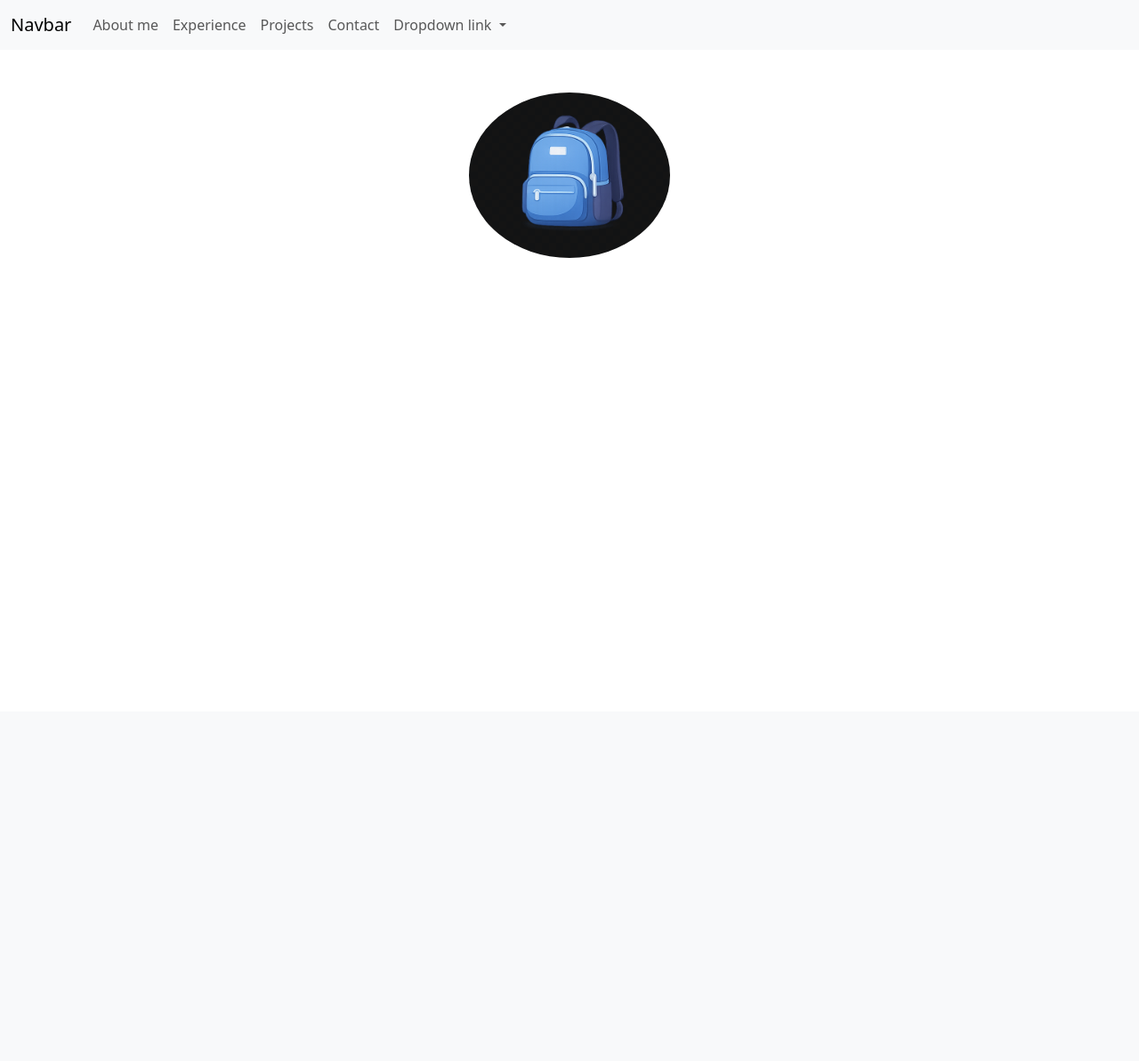
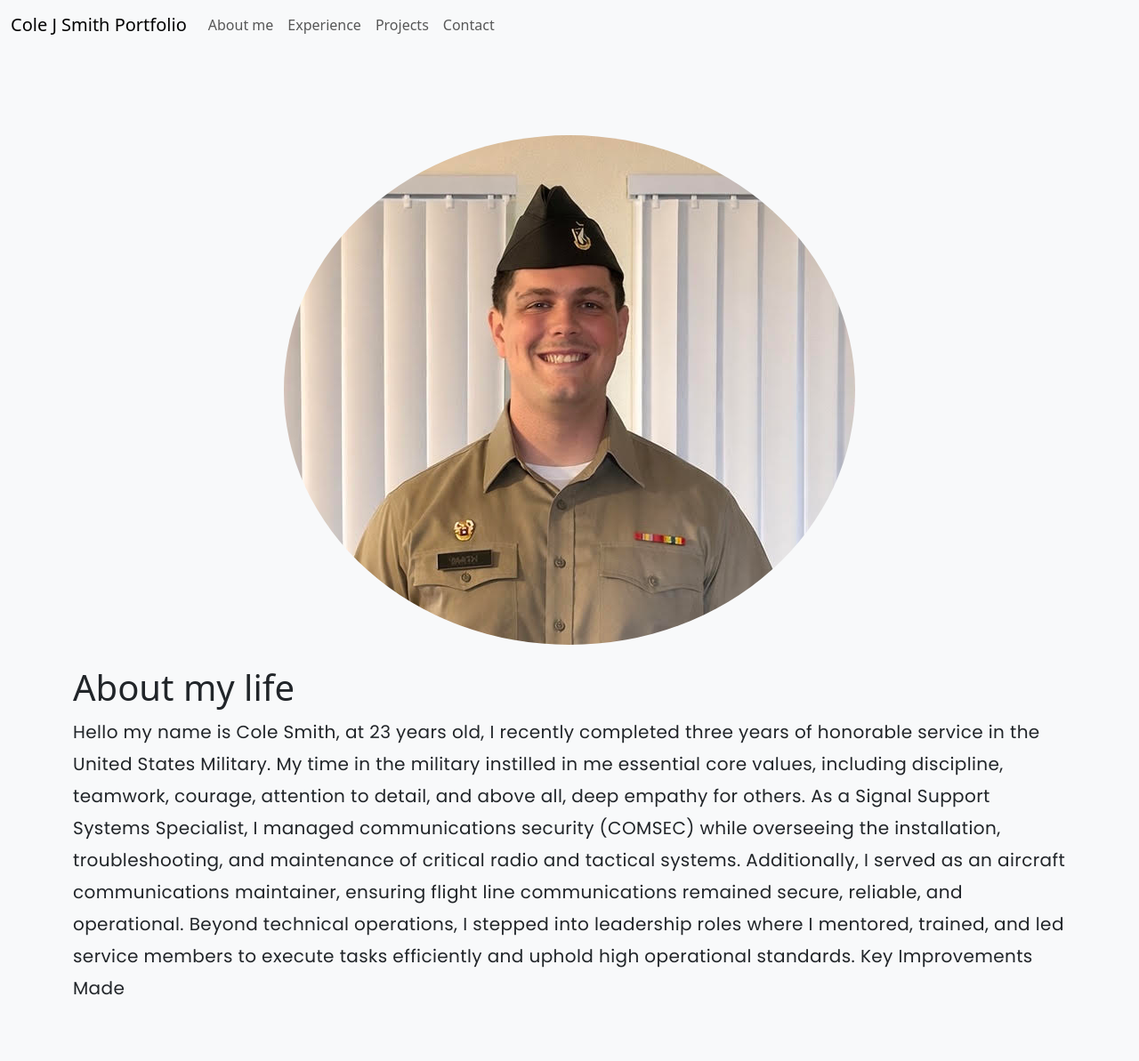
Before and after one commit to colesmith001/117-django-about-me-website, a Django app: page / in a window 1280 px wide. Shown: the whole page at 89% size. Before the commit the page ends 290 px from the top, so only its background shows below. Run offline with Django 5.2, Linux system fonts and the light colour scheme.

Commit message:
last commit

```diff
--- a/pages/views.py
+++ b/pages/views.py
@@ -1,11 +1,45 @@
+from django.core.mail import send_mail
 from django.shortcuts import render
+from .forms import ContactForm
 
 # Create your views here.
 def about_me_view(request):
   return render(request,'pages/about_me.html')
 
 def contact_view(request):
-  return render(request,'pages/contact.html')
+  #POST : visitor submitted form
+  if request.method == 'POST':
+    form = ContactForm(request.POST)
+    if form.is_valid():
+      name = form.cleaned_data['name']
+      email = form.cleaned_data['email']
+      message = form.cleaned_data['message']
+
+      message_body=(
+        f'New message from your portfolio\n'
+        f'name:{name}\n'
+        f'email:{email}\n'
+        f'message: {message}'
+      )
+      try:
+        send_mail(
+          'message from your portfolio',
+          message_body,
+          email,
+          ['colejsmith001@gmail.com'],
+
+        )
+        form = ContactForm()
+        return render(request,'pages/contact.html', {'form':form})
+      except Exception as e:
+        return render(request, 'pages/contact.html', {'form':form})
+
+    else :
+        return render(request, 'pages/contact.html', {'form':form})
+
+  else :
+    form = ContactForm()
+    return render(request,'pages/contact.html',{'form': form})
 
 def experience_view(request):
   return render(request, 'pages/experience.html')
--- a/templates/base.html
+++ b/templates/base.html
@@ -5,15 +5,19 @@
 <head>
   <meta charset="UTF-8">
   <meta name="viewport" content="width=device-width, initial-scale=1.0">
+  <link rel="preconnect" href="https://fonts.googleapis.com">
+  <link rel="preconnect" href="https://fonts.gstatic.com" crossorigin>
+  <link href="https://fonts.googleapis.com/css2?family=Poppins:wght@300;400;500;600;700&display=swap" rel="stylesheet">
   <link href="https://cdn.jsdelivr.net/npm/bootstrap@5.3.8/dist/css/bootstrap.min.css" rel="stylesheet" integrity="sha384-sRIl4kxILFvY47J16cr9ZwB07vP4J8+LH7qKQnuqkuIAvNWLzeN8tE5YBujZqJLB" crossorigin="anonymous">
   <title>{% block title %} {% endblock title %}</title>
+  {% block extra_css %}{% endblock %}
 </head>
 <body>
   <!-- header -->
   <header>
     <nav class="navbar navbar-expand-lg bg-body-tertiary">
   <div class="container-fluid">
-    <a class="navbar-brand" href="#">Navbar</a>
+    <a class="navbar-brand" href="#">Cole J Smith Portfolio</a>
     <button class="navbar-toggler" type="button" data-bs-toggle="collapse" data-bs-target="#navbarNavDropdown" aria-controls="navbarNavDropdown" aria-expanded="false" aria-label="Toggle navigation">
       <span class="navbar-toggler-icon"></span>
     </button>
@@ -32,13 +36,13 @@
           <a class="nav-link" href="{% url 'contact' %}">Contact</a>
         </li>
         <li class="nav-item dropdown">
-          <a class="nav-link dropdown-toggle" href="#" role="button" data-bs-toggle="dropdown" aria-expanded="false">
+          <!-- <a class="nav-link dropdown-toggle" href="#" role="button" data-bs-toggle="dropdown" aria-expanded="false">
             Dropdown link
           </a>
           <ul class="dropdown-menu">
             <li><a class="dropdown-item" href="#">Action</a></li>
             <li><a class="dropdown-item" href="#">Another action</a></li>
-            <li><a class="dropdown-item" href="#">Something else here</a></li>
+            <li><a class="dropdown-item" href="#">Something else here</a></li> -->
           </ul>
         </li>
       </ul>
--- a/templates/pages/about_me.html
+++ b/templates/pages/about_me.html
@@ -5,11 +5,28 @@ About me
 
 {% load static %}
 
+{% block extra_css %}
+<style>
+  .about-description {
+    font-family: 'Poppins', sans-serif;
+    line-height: 1.8;
+    letter-spacing: 0.02em;
+  }
+</style>
+{% endblock %}
 
 {% block content %}
-<section>
-  <div>
-    <img class=" img-fluid mx-auto d-block rounded-circle mt-5"  src="{% static 'img/backpack.png'%}" alt="" >
+<section class="bg-light py-5">
+  <div class="container text-center">
+    <img class="img-fluid mx-auto d-block rounded-circle mt-5" src="{% static 'img/cole.jpg'%}" alt="Cole Smith portrait">
+  </div>
+  <div class="container mt-4">
+    <h1>About my life</h1>
+    <p class="fs-5 about-description">Hello my name is Cole Smith, at 23 years old, I recently completed three years of honorable service in the United States Military. My time in the military instilled in me essential core values, including discipline, teamwork, courage, attention to detail, and above all, deep empathy for others.
+
+As a Signal Support Systems Specialist, I managed communications security (COMSEC) while overseeing the installation, troubleshooting, and maintenance of critical radio and tactical systems. Additionally, I served as an aircraft communications maintainer, ensuring flight line communications remained secure, reliable, and operational. Beyond technical operations, I stepped into leadership roles where I mentored, trained, and led service members to execute tasks efficiently and uphold high operational standards.
+
+Key Improvements Made  </p>
   </div>
 </section>
 {% endblock content %}
```
Also changed, not shown: config/settings.py (+18 -7 lines), pages/forms.py (added, +18 -0 lines), templates/pages/contact.html (+25 -1 lines), static/img/about.png (added), static/img/cole.jpg (added), 1 other file.
